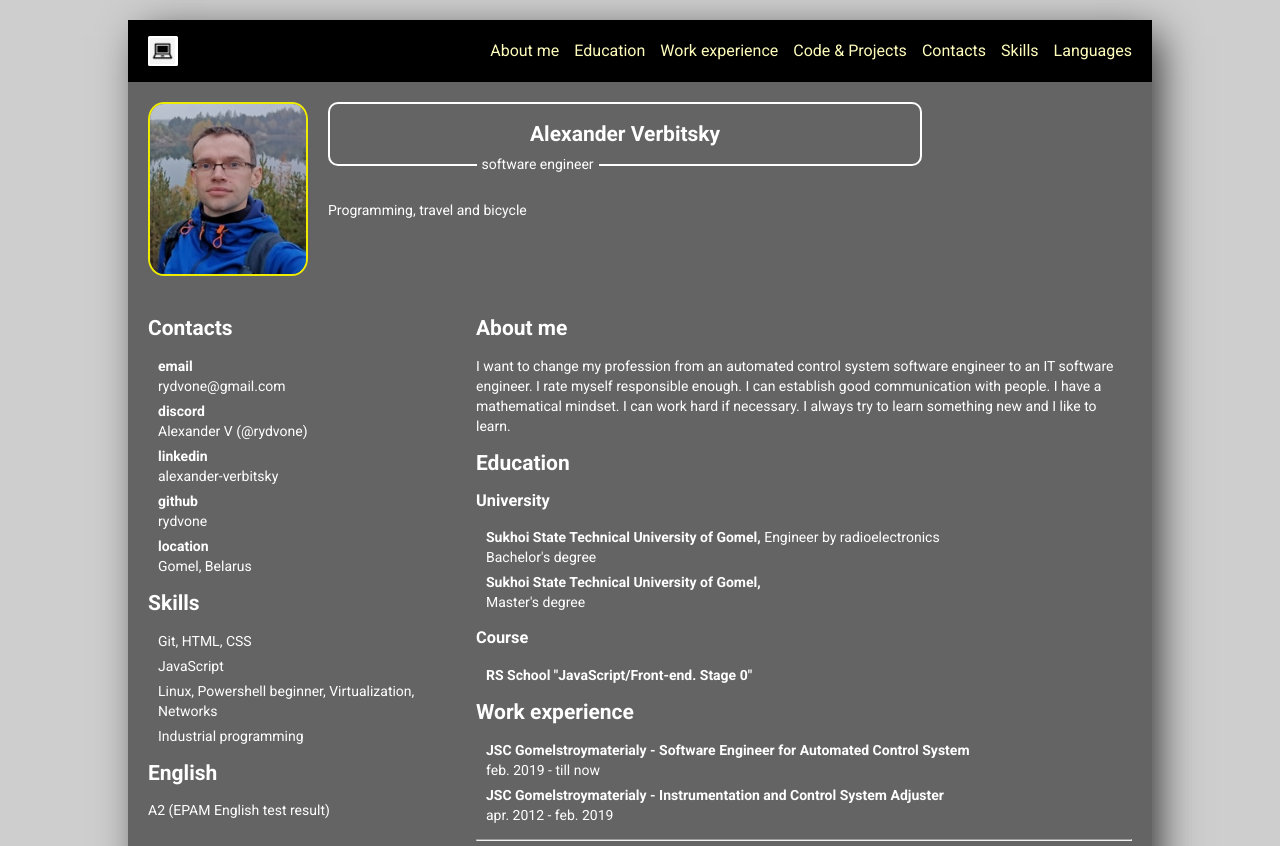
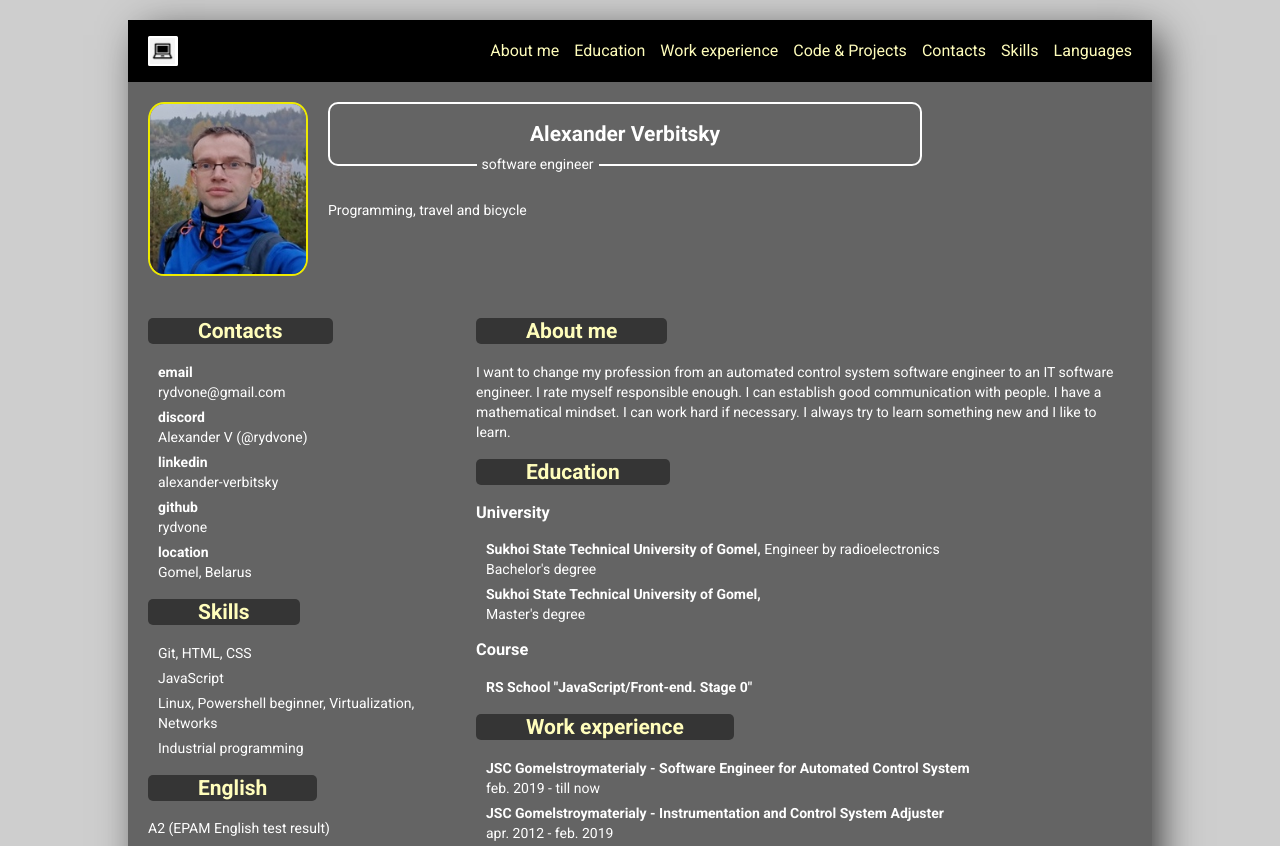
Before and after one commit to rydvone/rsschool-cv, a plain HTML site: page index.html in a window 1280 px wide. Shown: the top 846 px of the page. Drawn offline with Linux system fonts and the light colour scheme; a script that the page names is missing.

Commit message:
refactor: new bg for section__title

```diff
--- a/index.html
+++ b/index.html
@@ -251,14 +251,14 @@
                       <img src="https://www.codewars.com/users/rydvone/badges/micro" class="link_image" alt="codewars_score"
                         title="codewars score">
                     </a>
-                    <a href="">
+                    <!-- <a href="">
                       <img src="https://www.codewars.com/users/rydvone/badges/small" class="link_image" alt="codewars_score"
                         title="codewars score">
                     </a>
                     <a href="">
                       <img src="https://www.codewars.com/users/rydvone/badges/large" class="link_image" alt="codewars_score"
                         title="codewars score">
-                    </a>
+                    </a> -->
                     ... something here...
                   </div>
                 </div>
--- a/style.css
+++ b/style.css
@@ -126,11 +126,17 @@ code span{
   gap: 0 15px;
   padding: 0;
 }
-
 .section__list {
   padding: 0 0 0 10px;
 }
+.section__title {
+  color: var(--color-yellow-white);
+  background-color: var(--color-grey-dark);
+  width: max-content;
 
+  padding: 3px 50px;
+  border-radius: 5px;
+}
 
 /* --------------------------header-------------------------- */
 .main-header {
```
